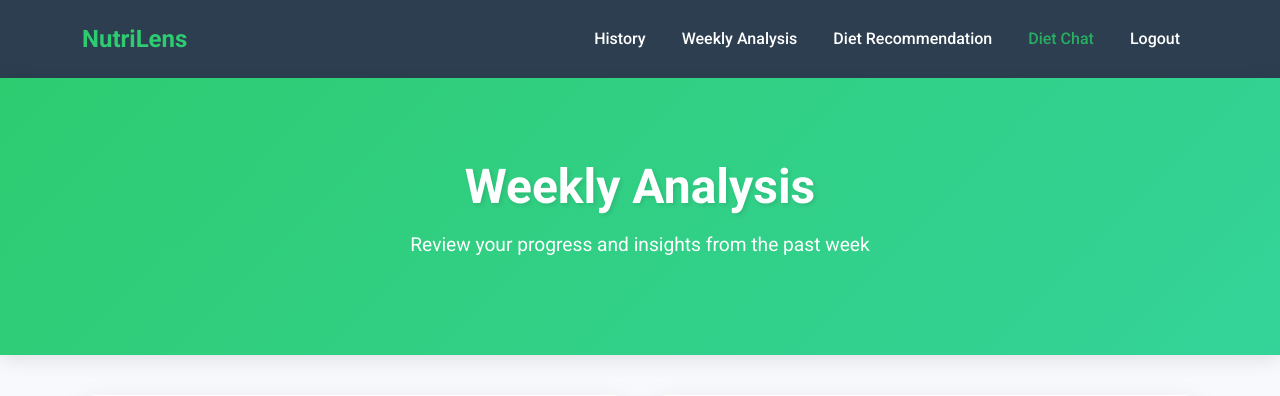
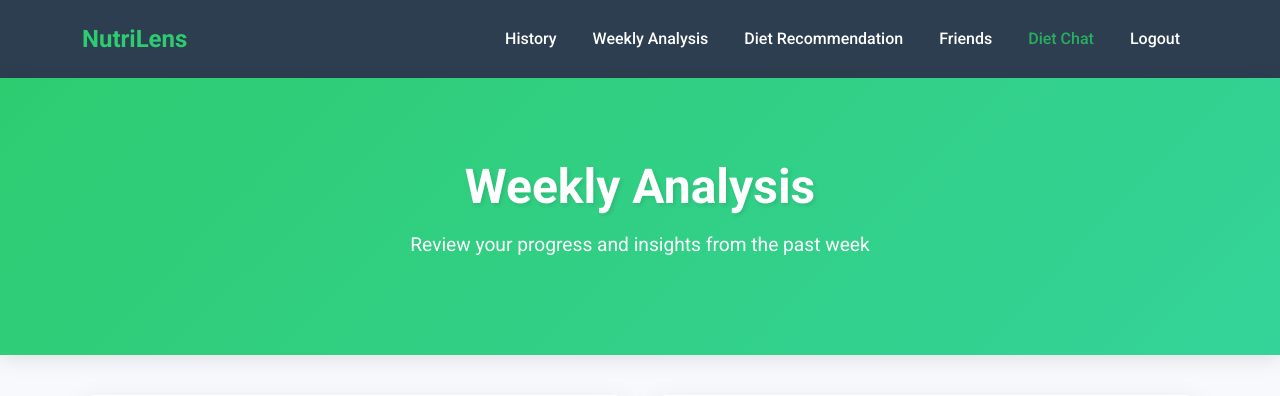
Before and after one commit to bharshavardhanreddy924/Nutrilens, a Flask app: template templates/weekly_analysis.html in a window 1280 px wide. Shown: the top 396 px of the page. Run offline with Flask 3, Linux system fonts and the light colour scheme; the template is opened without the code that fills it, so the values that code supplies are empty; parts of the project's set-up code (start-up, migrations or seed data) failed here and were passed over.

Commit message:
Update weekly_analysis.html

```diff
--- a/templates/weekly_analysis.html
+++ b/templates/weekly_analysis.html
@@ -156,6 +156,7 @@
                 <a class="nav-link" href="/history">History</a>
                 <a class="nav-link" href="/weekly_analysis">Weekly Analysis</a>
                 <a class="nav-link" href="/recommend">Diet Recommendation</a>
+                <a class="nav-link" href="/friends">Friends</a>
                 <a class="nav-link active" href="/chatbot">Diet Chat</a>
                 <a class="nav-link" href="/logout">Logout</a>
             </div>
```
